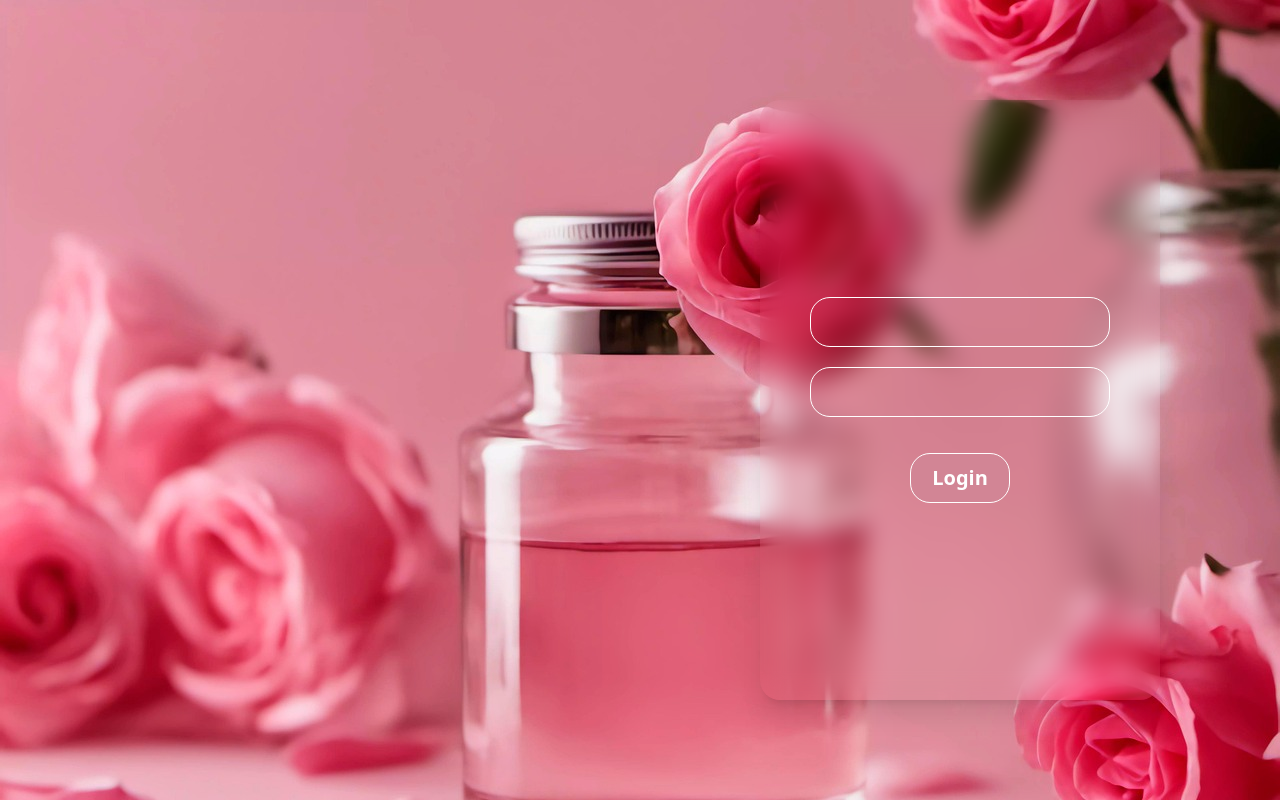
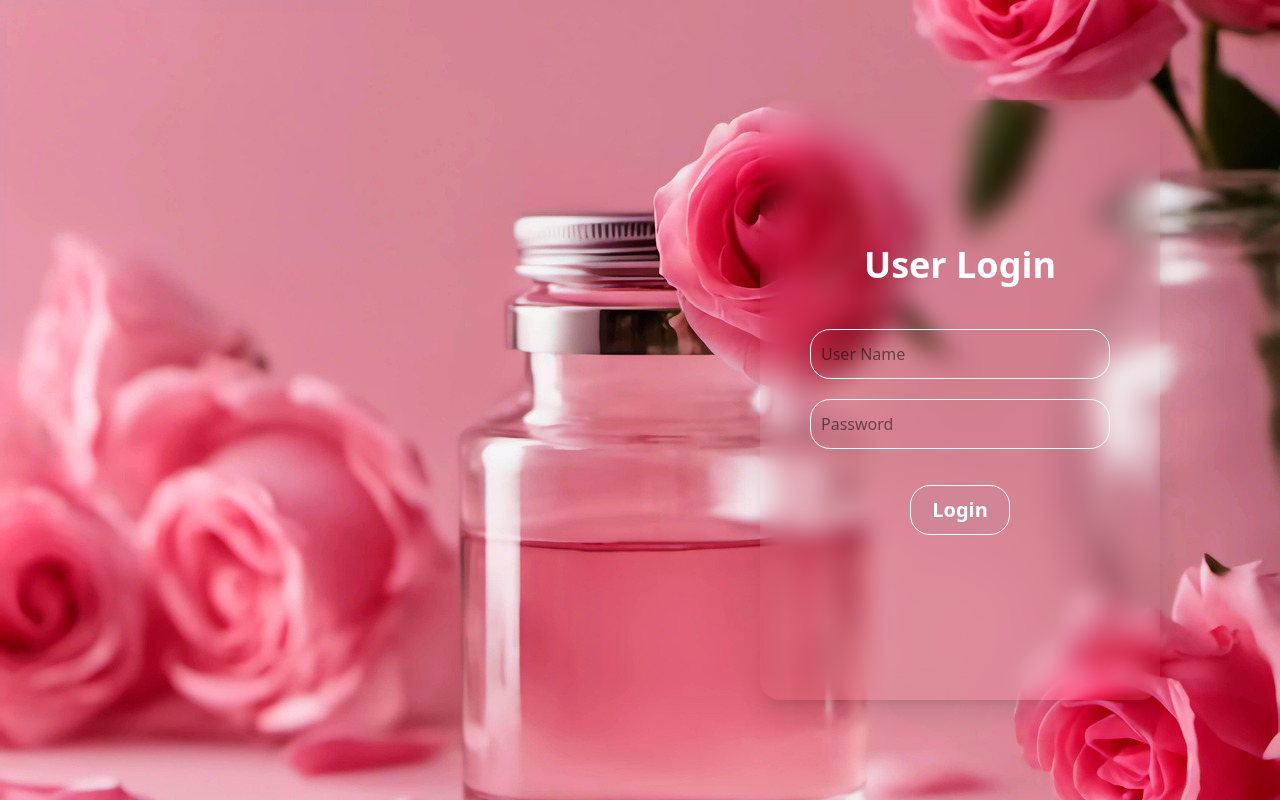
Before and after one commit to kaveeshagimhan/Cosmetic-E-commerce-platform, a React (Vite) app in the folder frontend/: page /login in a window 1280 px wide. Built offline with nearby package versions, Linux system fonts and the light colour scheme.

Commit message:
Update the login page

```diff
--- a/frontend/src/components/login.jsx
+++ b/frontend/src/components/login.jsx
@@ -1,7 +1,7 @@
 import axios from "axios";
 import { useState } from "react"
-import { toast } from 'react-toastify';
-import 'react-toastify/dist/ReactToastify.css';
+import { toast } from 'react-hot-toast';
+
 
 
 export default function LoginPage() {
@@ -15,7 +15,6 @@ export default function LoginPage() {
                 email: email,
                 password : password
             })
-            alert("hihi")
             toast.success("Login Successful")
             console.log(response);
 
@@ -32,8 +31,9 @@ export default function LoginPage() {
             </div>
             <div className = "w-[50%] h-full flex flex-col justify-center items-center">
                 <div className="w-[400px] h-[600px]  backdrop-blur-md rounded-[20px] shadow-xl flex flex-col justify-center items-center">
-                    <input onChange={(e)=>{setEmail(e.target.value)}} value={email} className="w-[300px] h-[50px] border border-white rounded-[20px] my-[20px]"/>
-                    <input onChange={(e)=>{setPassword(e.target.value)}} value={password} type="password"className="w-[300px] h-[50px] border border-white rounded-[20px] mb-[20px]"/>
+                    <h1 className="text-white text-4xl font-bold mb-6">User Login</h1>
+                    <input onChange={(e)=>{setEmail(e.target.value)}} value={email} className="w-[300px] h-[50px] border border-white rounded-[20px] my-[20px] pl-[10px]" placeholder="User Name"/>
+                    <input onChange={(e)=>{setPassword(e.target.value)}} value={password} type="password"className="w-[300px] h-[50px] border border-white rounded-[20px] mb-[20px] pl-[10px]" placeholder="Password"/>
                     <button onClick={handleLogin} className="w-[100px] h-[50px] bg-[#D28595] rounded-[20px] border border-white text-white font-bold text-xl mt-4 my-[20px] cursor-pointer">Login</button>
 
 
```
